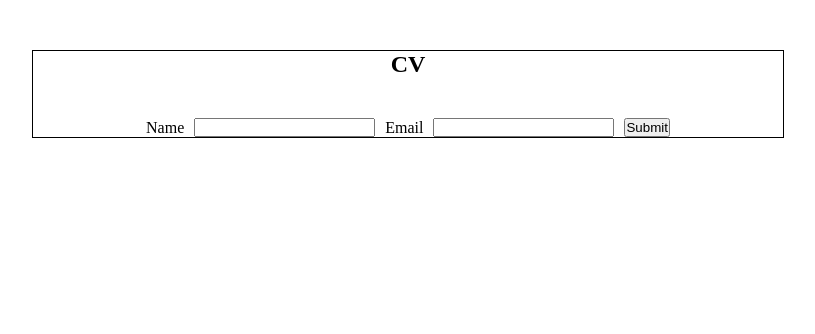
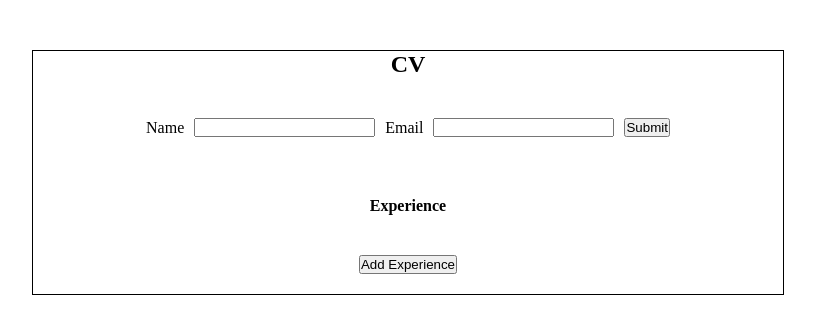
Before and after one commit to Overlandcoder/cv_project, a React (Create React App) app: page / in a window 1280 px wide. Shown: the top 334 px of the page, without its empty margins (232-1047 px from the left). Built offline with nearby package versions, Linux system fonts and the light colour scheme.

Commit message:
Remove Resume file and move logic to App file

```diff
--- a/src/App.js
+++ b/src/App.js
@@ -1,12 +1,17 @@
 import React, { Component } from 'react';
 // import './App.css';
-import Resume from './components/Resume';
+import General from "./components/General";
+import Experience from "./components/Experience";
 
 class App extends Component {
   render() {
     return (
       <div className="container">
-        <Resume />
+        <div className="resume">
+          <h2>CV</h2>
+          <General />
+          <Experience />
+        </div>
       </div>
     );
   }
--- a/src/components/Resume.js
+++ /dev/null
@@ -1,15 +0,0 @@
-import React, { Component } from "react";
-import General from "./General";
-
-class Resume extends Component {
-  render() {
-    return(
-      <div className="resume">
-        <h2>CV</h2>
-        <General />
-      </div>
-    )
-  }
-}
-
-export default Resume;
```
